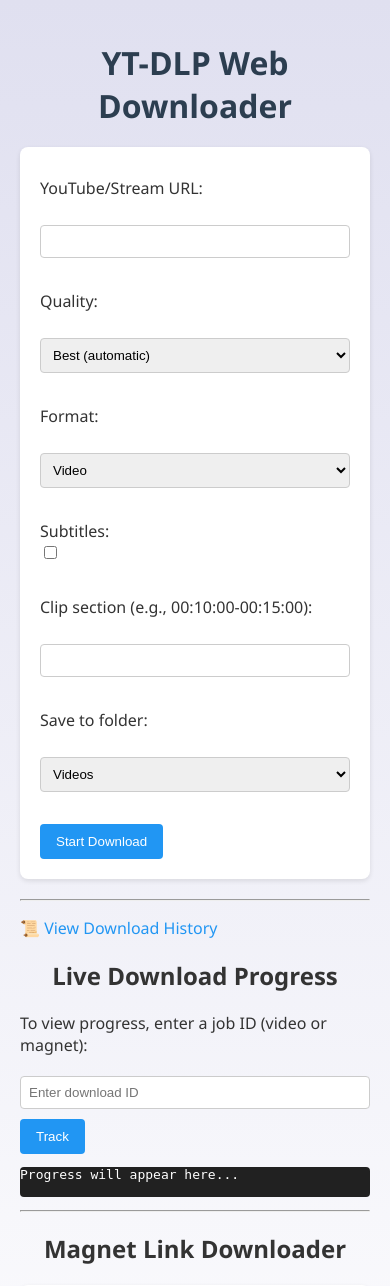
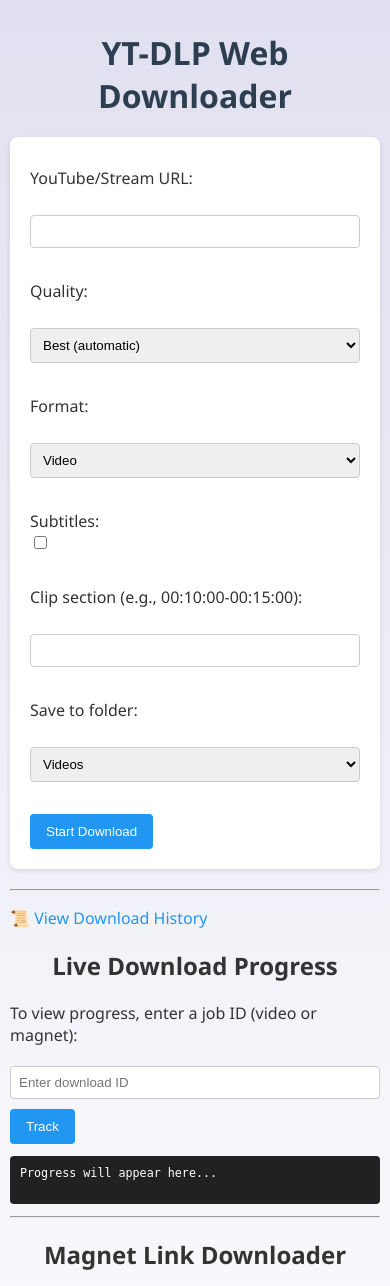
Before and after one commit to mrpitonista/WatchUp, a Flask app: page /yt in a window 390 px wide. Shown: the top 1286 px of the page. Run offline with Flask 3, Linux system fonts and the light colour scheme; parts of the project's set-up code (start-up, migrations or seed data) failed here and were passed over.

Commit message:
Improve mobile layout

```diff
--- a/static/style.css
+++ b/static/style.css
@@ -61,6 +61,9 @@ button:hover {
     background: #212121;
     color: #fff;
     border-radius: 4px;
+    padding: 10px;
+    white-space: pre-wrap;
+    overflow-x: auto;
 }
 
 h2 {
@@ -75,3 +78,15 @@ a {
 a:hover {
     text-decoration: underline;
 }
+
+@media (max-width: 600px) {
+    body {
+        padding: 10px;
+    }
+    form {
+        margin: 0 0 20px;
+    }
+    #progress-log {
+        font-size: 0.9em;
+    }
+}
--- a/templates/yt/history.html
+++ b/templates/yt/history.html
@@ -2,6 +2,7 @@
 <html>
 <head>
   <title>Download History</title>
+  <meta name="viewport" content="width=device-width, initial-scale=1">
 </head>
 <body>
   <hr>
--- a/templates/yt/index.html
+++ b/templates/yt/index.html
@@ -3,6 +3,7 @@
 <head>
   <title>YT-DLP Web Downloader</title>
   <link rel="stylesheet" href="{{ url_for('yt.static', filename='style.css') }}">
+  <meta name="viewport" content="width=device-width, initial-scale=1">
 </head>
 <body>
   <h1>YT-DLP Web Downloader</h1>
```
